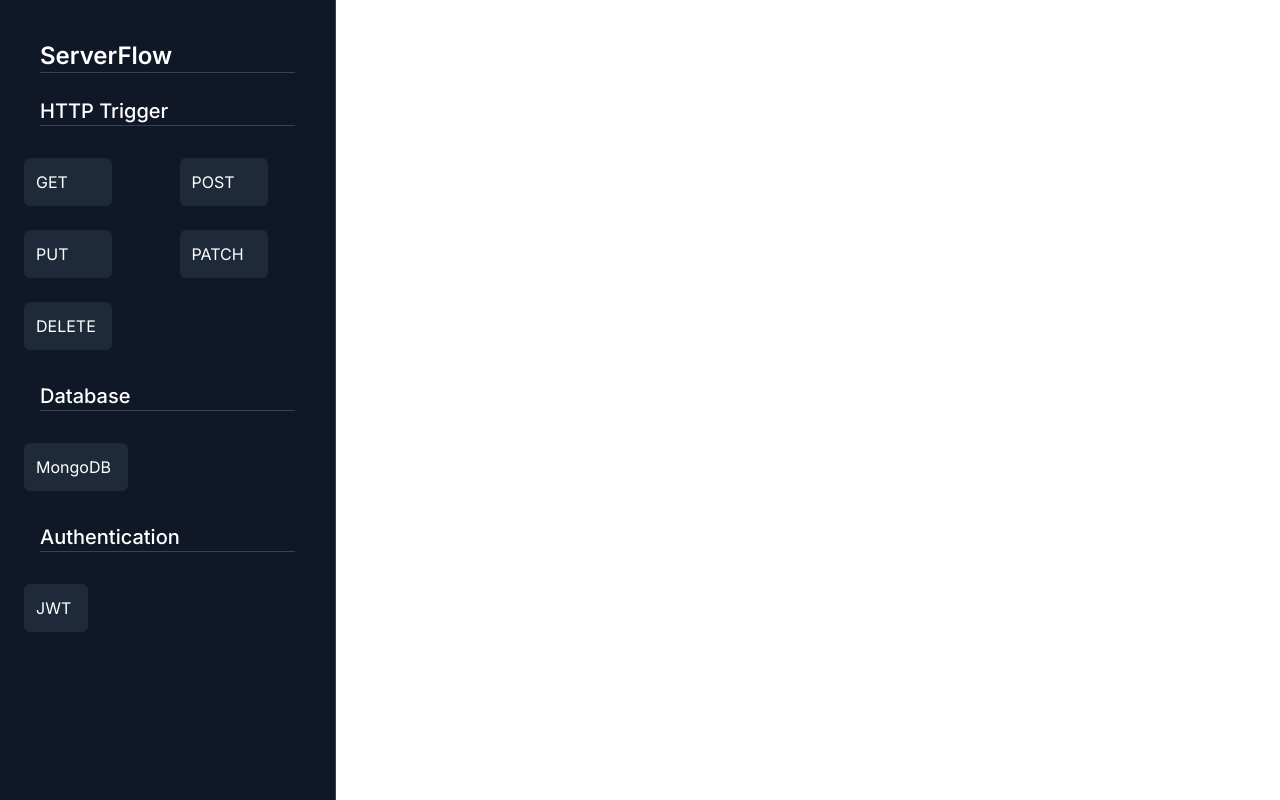
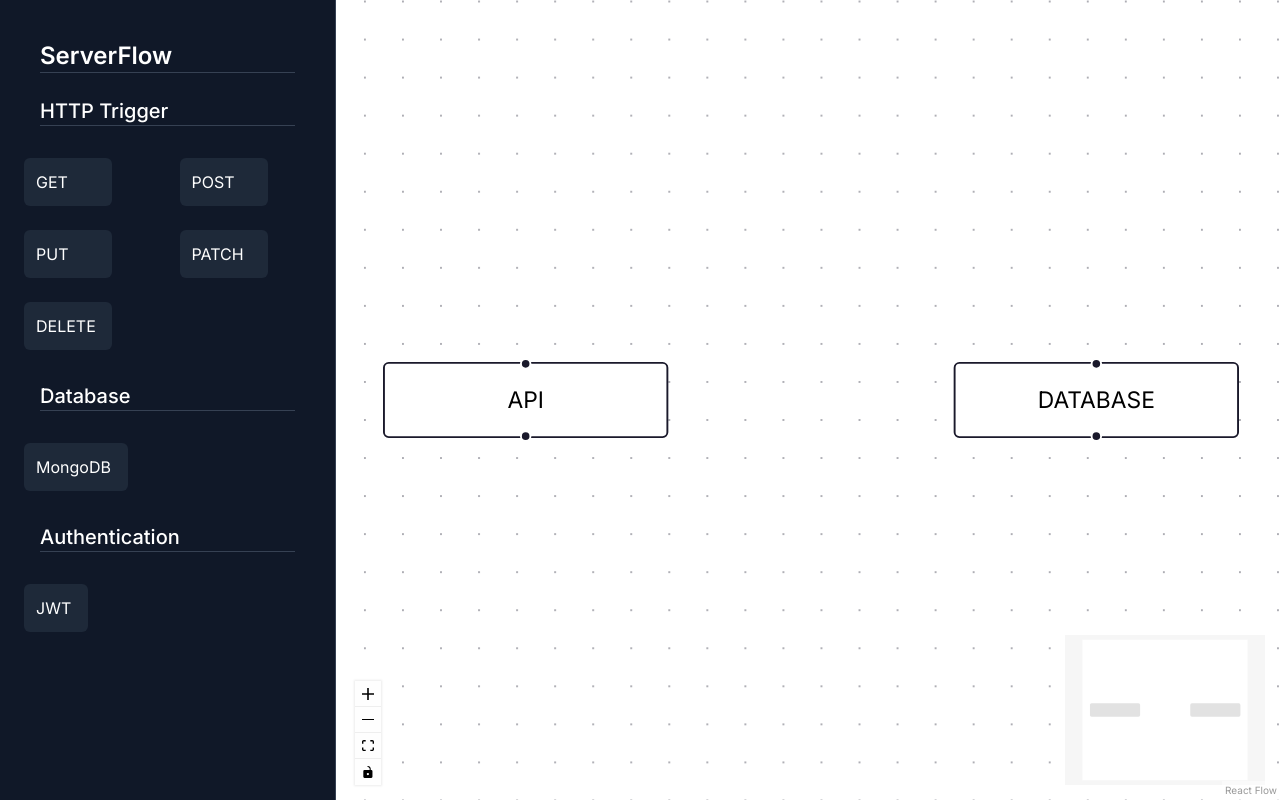
Before and after one commit to Gaurav775-Git/Server_Flow, a React (Vite) app in the folder client/: page / in a window 1280 px wide. Built offline with nearby package versions, Linux system fonts and the light colour scheme.

Commit message:
feat: drag and drop feature active
 drag and drop working just adding to canvas feature is remaining and parsing the data into json format for the mcp server

```diff
--- a/client/src/App.jsx
+++ b/client/src/App.jsx
@@ -7,10 +7,12 @@ import Sidebar from "./components/sections/dashboard/Sidebar";
 const App = () => {
   // return window.location.pathname === "/dashboard" ? <DashboardPage /> : <Home />;
   return (
-    <>
-      {/* <Canvas /> */}
+    <div className="grid grid-cols-[340px_1fr] grid-rows-[1fr] h-screen">
       <Sidebar />
-    </>
+      <main className="min-w-0 h-full">
+        <Canvas />
+      </main>
+    </div>
   );
 };
 
--- a/client/src/components/sections/dashboard/Canvas.jsx
+++ b/client/src/components/sections/dashboard/Canvas.jsx
@@ -36,15 +36,27 @@ const Canvas = () => {
     setEdges((edges) => addEdge(connection, edges));
   };
 
+  const onDropEvent = (event) => {
+    const data = event.dataTransfer.getData("application/reactflow");
+
+    if (!data) {
+      return;
+    }
+     const node = JSON.parse(data);
+    console.log(node);
+  };
+
   return (
     <ReactFlowProvider>
-      <div className="w-full h-screen">
+      <div className="w-full h-full">
         <ReactFlow
           nodes={nodes}
           edges={edges}
           onNodesChange={onNodesChange}
           onEdgesChange={onEdgeChange}
           onConnect={onConnect}
+          onDragOver={(event) => event.preventDefault()}
+          onDrop={onDropEvent}
           fitView
         >
           <Background />
--- a/client/src/components/sections/dashboard/Sidebar.jsx
+++ b/client/src/components/sections/dashboard/Sidebar.jsx
@@ -7,6 +7,7 @@ const Sidebar = () => {
   );
   const authNodes = nodeTypes.filter((node) => node.category === "AUTH");
 
+
   return (
     <section className="w-84 h-screen border-r border-gray-700 bg-gray-900 p-4">
       <h2 className="text-2xl font-semibold text-white m-6 border-b border-gray-700">
@@ -14,11 +15,21 @@ const Sidebar = () => {
       </h2>
       {/* HTTP */}
       <div className="mb-6">
-        <h3 className="font-medium text-xl text-white m-6 border-b border-gray-700">HTTP Trigger</h3>
+        <h3 className="font-medium text-xl text-white m-6 border-b border-gray-700">
+          HTTP Trigger
+        </h3>
         <div className="grid grid-cols-2 gap-2">
           {httpNodes.map((node) => (
             <span
               key={node.type}
+              draggable
+              onDragStart={(event) => {
+                event.dataTransfer.setData(
+                  "application/reactflow",
+                  JSON.stringify(node),
+                );
+                event.dataTransfer.effectAllowed = "move";
+              }}
               className="p-3 w-22 m-2 rounded-md bg-gray-800 text-white cursor-grab hover:bg-gray-700"
             >
               {node.label}
@@ -28,11 +39,21 @@ const Sidebar = () => {
       </div>
       {/* Database */}
       <div className="mb-6">
-        <h3 className="font-medium text-xl text-white m-6 border-b border-gray-700">Database</h3>
+        <h3 className="font-medium text-xl text-white m-6 border-b border-gray-700">
+          Database
+        </h3>
         <div className="grid grid-cols-2 gap-2">
           {databaseNodes.map((node) => (
             <span
               key={node.type}
+              draggable
+              onDragStart={(event) => {
+                event.dataTransfer.setData(
+                  "application/reactflow",
+                  JSON.stringify(node),
+                );
+                event.dataTransfer.effectAllowed = "move";
+              }}
               className="p-3 w-26 m-2 rounded-md bg-gray-800 text-white cursor-grab hover:bg-gray-700"
             >
               {node.label}
@@ -42,11 +63,21 @@ const Sidebar = () => {
       </div>
       {/* Auth */}
       <div className="mb-6">
-        <h3 className="font-medium text-xl text-white m-6 border-b border-gray-700">Authentication</h3>
+        <h3 className="font-medium text-xl text-white m-6 border-b border-gray-700">
+          Authentication
+        </h3>
         <div className="grid grid-cols-2 gap-2">
           {authNodes.map((node) => (
             <span
               key={node.type}
+              draggable
+              onDragStart={(event) => {
+                event.dataTransfer.setData(
+                  "application/reactflow",
+                  JSON.stringify(node),
+                );
+                event.dataTransfer.effectAllowed = "move";
+              }}
               className="p-3 w-16 m-2 rounded-md bg-gray-800 text-white cursor-grab hover:bg-gray-700"
             >
               {node.label}
```
